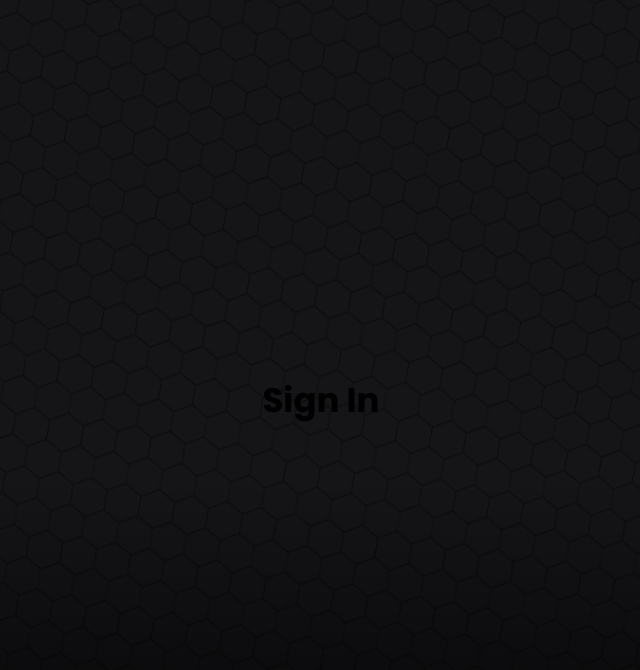
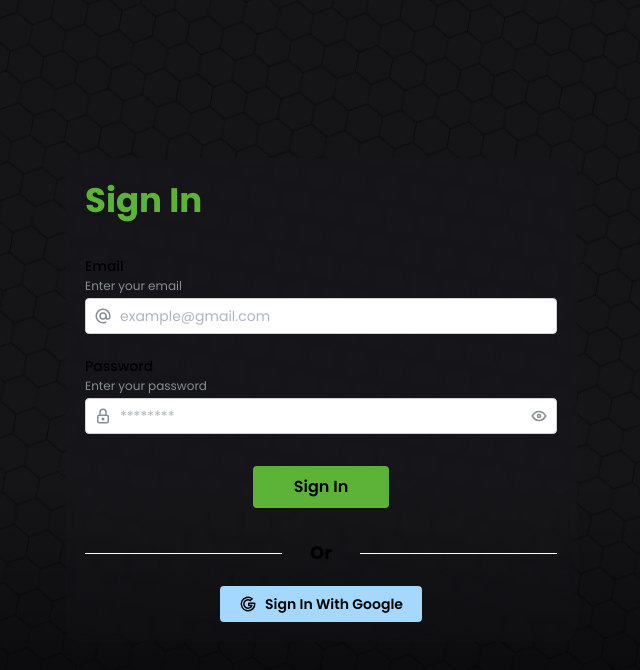
Before and after one commit to KenzoSebastian/movie-horizon, a React (Vite) app: page /signin in a window 1280 px wide. Shown: the top 670 px of the page, without its empty margins (319-959 px from the left). Built offline with nearby package versions, Linux system fonts and the light colour scheme.

Commit message:
ui signIn page

```diff
--- /dev/null
+++ b/database/supabaseClient.js
@@ -0,0 +1,6 @@
+import { createClient } from "@supabase/supabase-js";
+
+const supabaseUrl = import.meta.env.VITE_SUPABASE_URL;
+const supabaseAnonKey = import.meta.env.VITE_SUPABASE_ANON_KEY;
+
+export const supabase = createClient(supabaseUrl, supabaseAnonKey);
--- a/package.json
+++ b/package.json
@@ -13,6 +13,9 @@
     "@mantine/carousel": "^7.15.1",
     "@mantine/core": "^7.15.1",
     "@mantine/hooks": "^7.15.1",
+    "@supabase/auth-ui-react": "^0.4.7",
+    "@supabase/auth-ui-shared": "^0.1.8",
+    "@supabase/supabase-js": "^2.48.0",
     "@tabler/icons-react": "^3.26.0",
     "axios": "^1.7.9",
     "embla-carousel-react": "^7.1.0",
--- a/src/component/Elements/MyButton.jsx
+++ /dev/null
@@ -1,11 +0,0 @@
-import { Button } from "@mantine/core";
-
-const MyButton = ({ children, ...props }) => {
-  return (
-    <Button radius={"xl"} size="md" {...props}>
-      {children}
-    </Button>
-  );
-};
-
-export default MyButton;
--- a/src/component/Elements/MyCarouselSlide.jsx
+++ b/src/component/Elements/MyCarouselSlide.jsx
@@ -2,13 +2,13 @@ import {
   BackgroundImage,
   Badge,
   Box,
+  Button,
   Flex,
   Image,
   Skeleton,
   Text,
   Title,
 } from "@mantine/core";
-import MyButton from "../Elements/MyButton";
 import MovieTitle from "./MovieTitle";
 import useGetSingleMovie from "../../hooks/useGetSingleMovie";
 
@@ -64,9 +64,9 @@ const MyCarouselSlide = ({ id }) => {
           <Text w="80%" lineClamp={3} my={"md"}>
             {movie.Plot}
           </Text>
-          <MyButton bg={"blue.2"} c={"black"} px={"xl"}>
+          <Button size="md" bg={"blue.2"} c={"black"} px={"xl"}>
             Watch
-          </MyButton>
+          </Button>
         </div>
       </Box>
       <Image src={movie.Poster} alt="background" h={650} fit="contain" />
--- a/src/component/fragments/DetailContainer.jsx
+++ b/src/component/fragments/DetailContainer.jsx
@@ -1,5 +1,6 @@
 import {
   Box,
+  Button,
   Container,
   Flex,
   Group,
@@ -10,7 +11,6 @@ import {
 import ListMovieData from "../Elements/ListMovieData";
 import MovieTitle from "../Elements/MovieTitle";
 import SkeletonDetail from "../Elements/SkeletonDetail";
-import MyButton from "../Elements/MyButton";
 
 const DetailContainer = ({ movie }) => {
   if (movie == null) {
@@ -69,9 +69,9 @@ const DetailContainer = ({ movie }) => {
               />
             ))}
           </div>
-          <MyButton bg={"#5CB338"} className="w-[180px] mt-9 md:mt-0">
+          <Button size="md" bg={"#5CB338"} className="w-[180px] mt-9 md:mt-0">
             Add to playlist
-          </MyButton>
+          </Button>
         </Box>
       </Flex>
     </Container>
--- a/src/component/fragments/Navbar.jsx
+++ b/src/component/fragments/Navbar.jsx
@@ -1,6 +1,5 @@
-import { Box, Container, Flex, Group } from "@mantine/core";
+import { Box, Button, Container, Flex, Group } from "@mantine/core";
 import AnchorNavbar from "../Elements/AnchorNavbar";
-import MyButton from "../Elements/MyButton";
 import HamburgerMenu from "../Elements/HamburgerMenu";
 import { Link } from "react-router-dom";
 
@@ -28,12 +27,12 @@ const Navbar = () => {
             <AnchorNavbar to="#">My Playlist</AnchorNavbar>
           </Group>
           <Group>
-            <MyButton variant="outline" c={"#5CB338"} visibleFrom="sm">
+            <Button size="md" radius={"md"} variant="outline" c={"#5CB338"} visibleFrom="sm">
               <Link to="/signup">Sign Up</Link>
-            </MyButton>
-            <MyButton bg={"#5CB338"} visibleFrom="sm">
+            </Button>
+            <Button size="md" radius={"md"} bg={"#5CB338"} visibleFrom="sm">
               <Link to="/signin">Sign In</Link>
-            </MyButton>
+            </Button>
             <HamburgerMenu />
           </Group>
         </Flex>
--- a/src/index.css
+++ b/src/index.css
@@ -20,6 +20,9 @@ body {
     @apply -rotate-45;
   }
 
+  .eye-password {
+    @apply cursor-pointer hover:scale-110 transition-all duration-200;
+  }
 }
 
 .control {
--- a/src/pages/signin.jsx
+++ b/src/pages/signin.jsx
@@ -1,12 +1,90 @@
-import { Box, Title } from "@mantine/core";
+import { Box, Title, TextInput, Button } from "@mantine/core";
 import Background from "../component/Elements/Background";
+import {
+  IconAt,
+  IconLock,
+  IconEye,
+  IconEyeOff,
+  IconBrandGoogle,
+} from "@tabler/icons-react";
+import { useState } from "react";
 
 const SignIn = () => {
+  const [visiblePassword, setVisiblePassword] = useState(false);
+
+  const emailIcon = <IconAt size={18} />;
+  const passwordIcon = <IconLock size={18} />;
+  const eyeIcon = visiblePassword ? (
+    <IconEyeOff
+      size={18}
+      className="eye-password"
+      onClick={() => setVisiblePassword((prev) => !prev)}
+    />
+  ) : (
+    <IconEye
+      size={18}
+      className="eye-password"
+      onClick={() => setVisiblePassword((prev) => !prev)}
+    />
+  );
   return (
     <Box className="flex justify-center min-h-screen items-center">
       <Background />
-      <Box>
-        <Title>Sign In</Title>
+      <Box
+        p="lg"
+        m="xl"
+        className="w-full md:w-2/3 lg:w-2/5 rounded-2xl backdrop-blur-[5px] bg-navbar/10"
+      >
+        <Title mb={"xl"} className="text-primary">
+          Sign In
+        </Title>
+        <TextInput
+          label="Email"
+          leftSection={emailIcon}
+          description="Enter your email"
+          placeholder="example@gmail.com"
+          type="email"
+          mb={"lg"}
+        />
+        <TextInput
+          label="Password"
+          leftSection={passwordIcon}
+          rightSection={eyeIcon}
+          description="Enter your password"
+          placeholder="********"
+          type={visiblePassword ? "text" : "password"}
+        />
+        <Box my={"xl"} className="flex justify-center">
+          <Button
+            radius="sm"
+            c={"black"}
+            px={40}
+            size="md"
+            className="bg-primary hover:bg-primaryDark hover:scale-105 transition-all duration-200"
+          >
+            Sign In
+          </Button>
+        </Box>
+        <Box className="flex justify-between items-center">
+          <span className="w-5/12 h-[1px] bg-white"></span>
+          <Title order={4} className="text-center">
+            Or
+          </Title>
+          <span className="w-5/12 h-[1px] bg-white"></span>
+        </Box>
+        <Box className="flex justify-center">
+          <Button
+            radius="sm"
+            size="sm"
+            bg={"blue.2"}
+            c={"black"}
+            mt={"lg"}
+            className="flex items-center"
+          >
+            <IconBrandGoogle size={18} className="mr-2" />
+            Sign In With Google
+          </Button>
+        </Box>
       </Box>
     </Box>
   );
--- a/src/pages/signup.jsx
+++ b/src/pages/signup.jsx
@@ -1,15 +1,65 @@
-import { Box, Title } from "@mantine/core";
+import { Box, Button, Title } from "@mantine/core";
 import Background from "../component/Elements/Background";
+import { useEffect, useState } from "react";
+import { supabase } from "../../database/supabaseClient";
+import { Auth } from "@supabase/auth-ui-react";
+import { ThemeSupa } from "@supabase/auth-ui-shared";
 
 const SignUp = () => {
-  return (
-    <Box className="flex justify-center min-h-screen items-center">
-      <Background />
-      <Box>
-        <Title>Sign Up</Title>
+  const [session, setSession] = useState(null);
+
+  useEffect(() => {
+    supabase.auth.getSession().then(({ data: { session } }) => {
+      setSession(session);
+    });
+
+    const {
+      data: { subscription },
+    } = supabase.auth.onAuthStateChange((_event, session) => {
+      setSession(session);
+    });
+
+    return () => subscription.unsubscribe();
+  }, []);
+
+  useEffect(() => {
+    session && console.log(session.user.email);
+  }, [session]);
+
+  const handleSignOut = async () => {
+    const { error } = await supabase.auth.signOut();
+  }
+
+  const handleSignIn = async () => {
+    await supabase.auth.signInWithOAuth({
+      provider: "google",
+    });
+  }
+
+  if (!session) {
+    return (
+      <Box className="flex justify-center min-h-screen items-center">
+        <Background />
+        <Auth supabaseClient={supabase} theme={ThemeSupa} />
+        <Button variant="outline" onClick={handleSignIn}>Sign In With Google</Button>
       </Box>
-    </Box>
-  );
+    );
+  } else {
+    return (
+      <div>
+        <h2>{session.user.email}</h2>
+        <button onClick={handleSignOut}>Sign Out</button>
+      </div>
+    );
+  }
+  // return (
+  //   <Box className="flex justify-center min-h-screen items-center">
+  //     <Background />
+  //     <Box>
+  //       <Title>Sign Up</Title>
+  //     </Box>
+  //   </Box>
+  // );
 };
 
 export default SignUp;
--- a/tailwind.config.js
+++ b/tailwind.config.js
@@ -8,6 +8,8 @@ export default {
     extend: {
       colors: {
         navbar: "#2b2b31ff",
+        primary: "#5CB338",
+        primaryDark: "#4f9d2f",
       },
     },
   },
```
Also changed, not shown: 2 other files (tests, documents, lock files or other folders).
